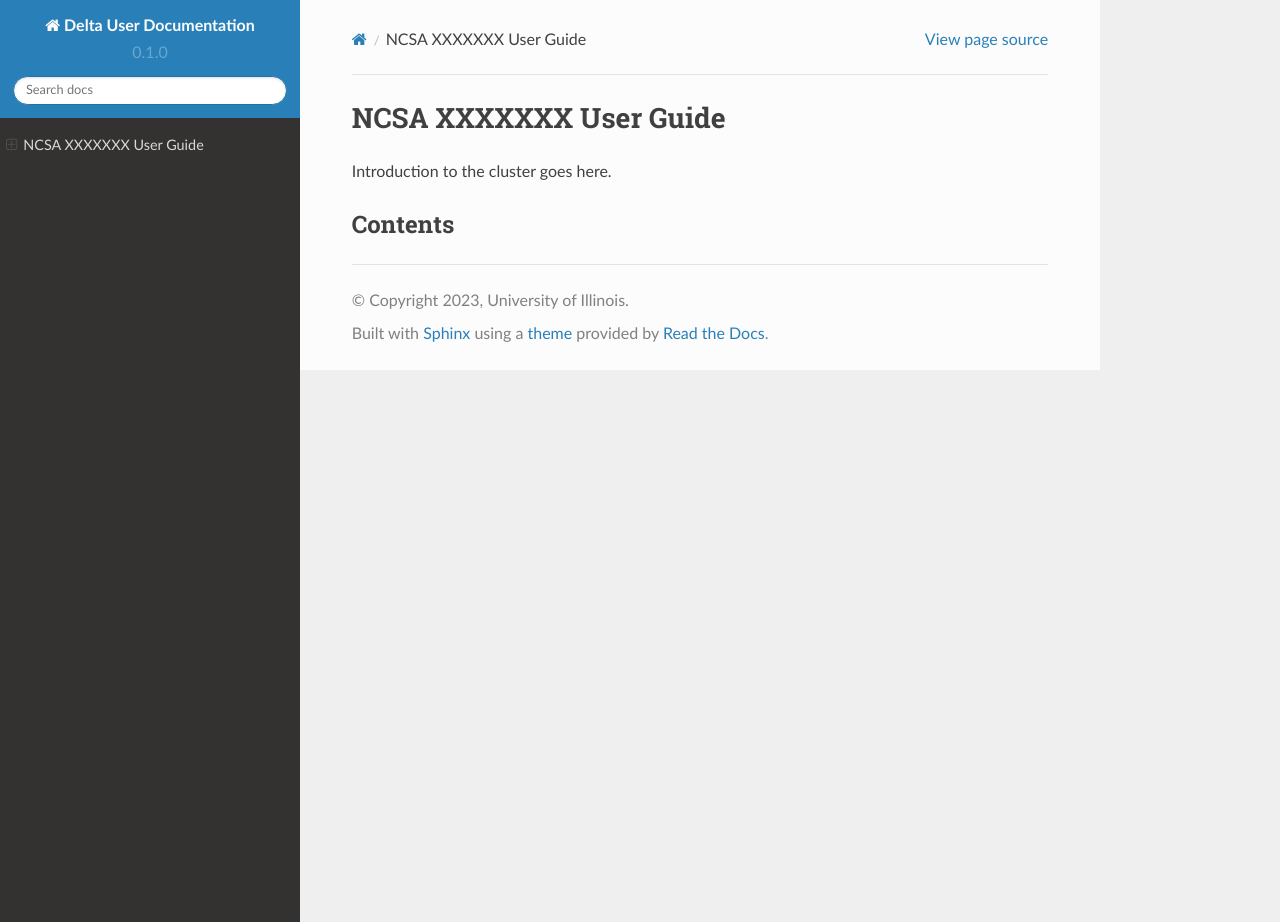
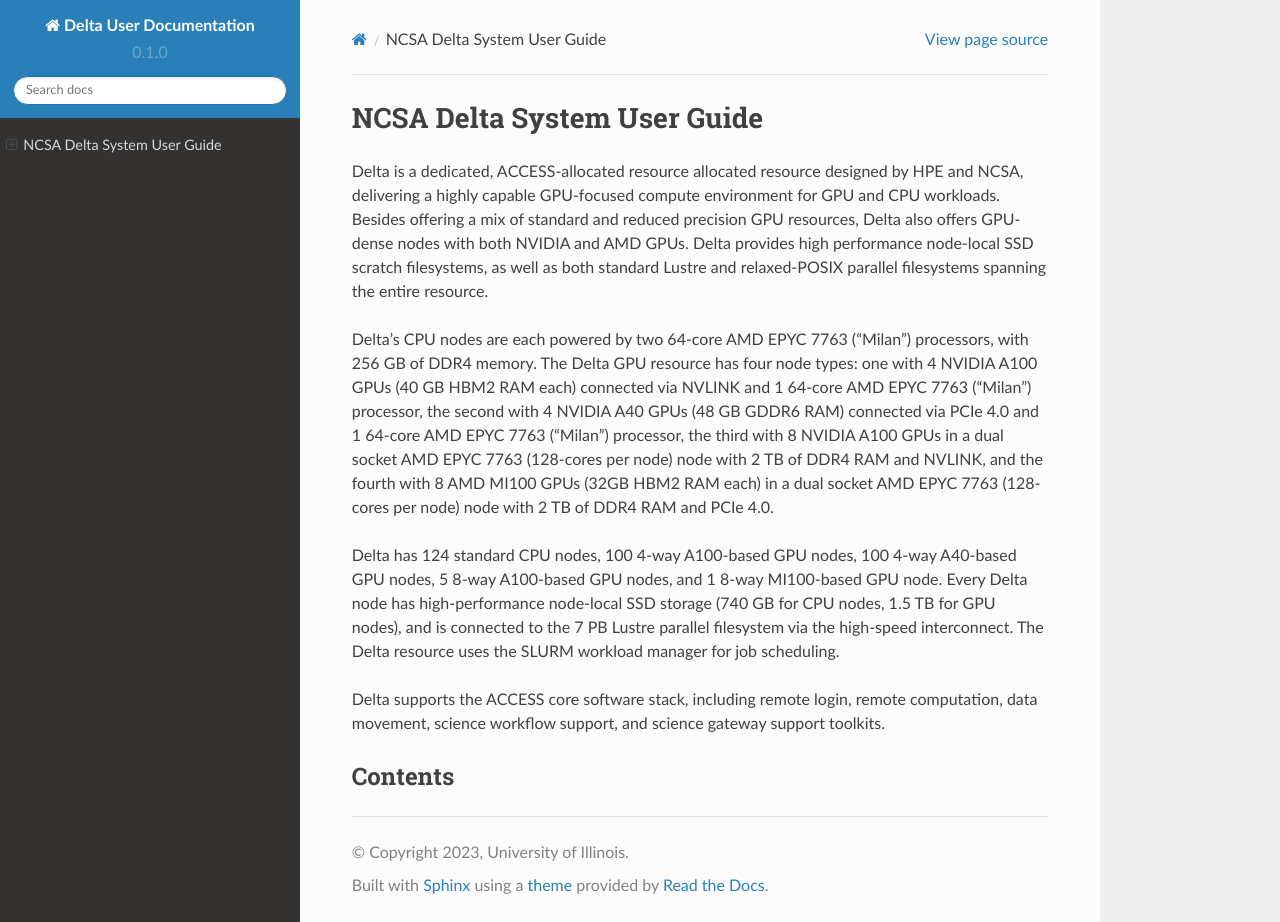
Before and after one commit to ncsa/Delta_doc, a Sphinx documentation site: the page built from docs/source/index.rst, in a window 1280 px wide and 922 px high. Built offline with Sphinx 7.4.7 and the Read the Docs theme 2.0.0, drawn with Linux system fonts in a browser that asks for light colours; pages that are not in the unit, such as notebooks, are missing from menus.

Commit message:
title+ intro par
Set the title properly, and inserted intro paragraph

```diff
--- a/docs/source/index.rst
+++ b/docs/source/index.rst
@@ -1,8 +1,14 @@
 ################################################
-NCSA XXXXXXX User Guide
+NCSA Delta System User Guide
 ################################################
 
-Introduction to the cluster goes here.
+Delta is a dedicated, ACCESS-allocated resource allocated resource designed by HPE and NCSA, delivering a highly capable GPU-focused compute environment for GPU and CPU workloads.  Besides offering a mix of standard and reduced precision GPU resources, Delta also offers GPU-dense nodes with both NVIDIA and AMD GPUs.  Delta provides high performance node-local SSD scratch filesystems, as well as both standard Lustre and relaxed-POSIX parallel filesystems spanning the entire resource.
+
+Delta's CPU nodes are each powered by two 64-core AMD EPYC 7763 ("Milan") processors, with 256 GB of DDR4 memory.  The Delta GPU resource has four node types: one with 4 NVIDIA A100 GPUs (40 GB HBM2 RAM each) connected via NVLINK and 1 64-core AMD EPYC 7763 ("Milan") processor, the second with 4 NVIDIA A40 GPUs (48 GB GDDR6 RAM) connected via PCIe 4.0 and 1 64-core AMD EPYC 7763 ("Milan") processor, the third with 8 NVIDIA A100 GPUs in a dual socket AMD EPYC 7763 (128-cores per node) node with 2 TB of DDR4 RAM and NVLINK,  and the fourth with 8 AMD MI100 GPUs (32GB HBM2 RAM each) in a dual socket AMD EPYC 7763 (128-cores per node) node with 2 TB of DDR4 RAM and PCIe 4.0.
+
+Delta has 124 standard CPU nodes, 100 4-way A100-based GPU nodes, 100 4-way A40-based GPU nodes, 5 8-way A100-based GPU nodes, and 1 8-way MI100-based GPU node.  Every Delta node has high-performance node-local SSD storage (740 GB for CPU nodes, 1.5 TB for GPU nodes), and is connected to the 7 PB Lustre parallel filesystem via the high-speed interconnect.  The Delta resource uses the SLURM workload manager for job scheduling.
+
+Delta supports the ACCESS core software stack, including remote login, remote computation, data movement, science workflow support, and science gateway support toolkits.
 
 Contents
 --------
```
